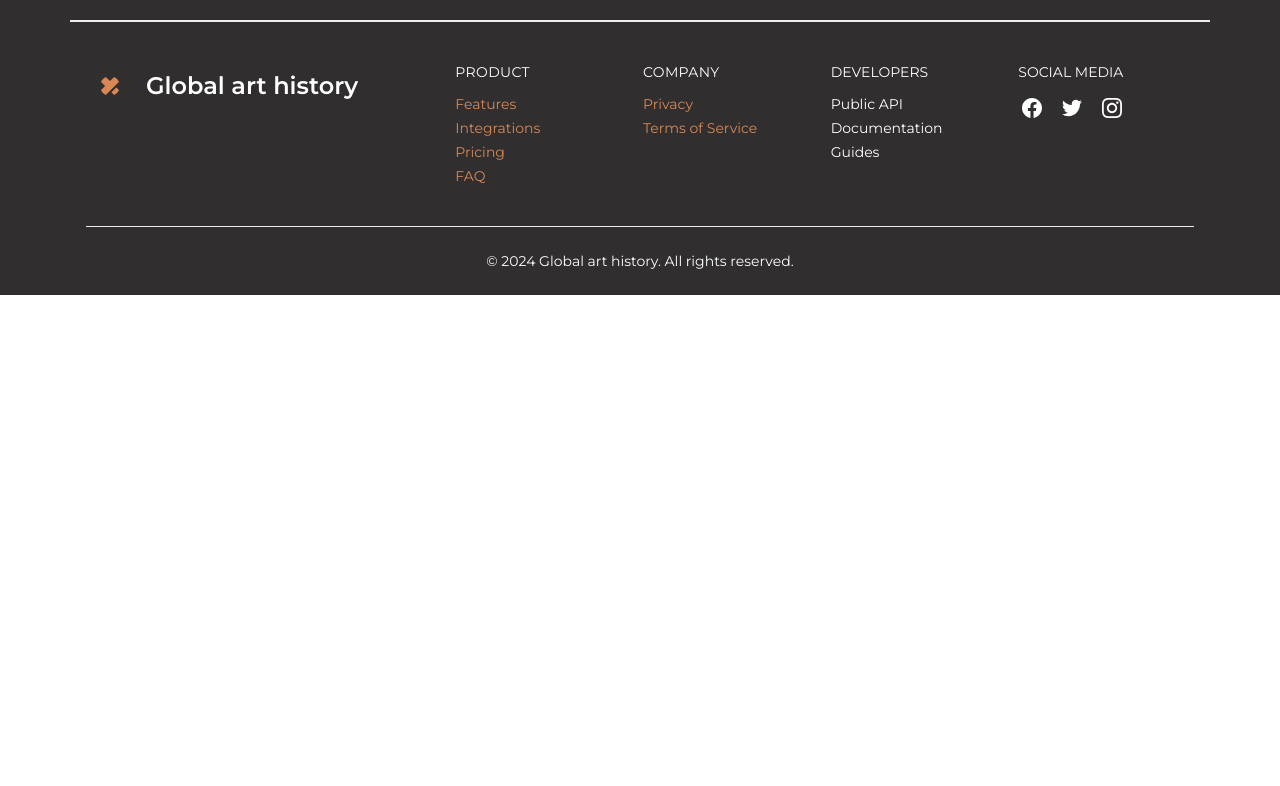
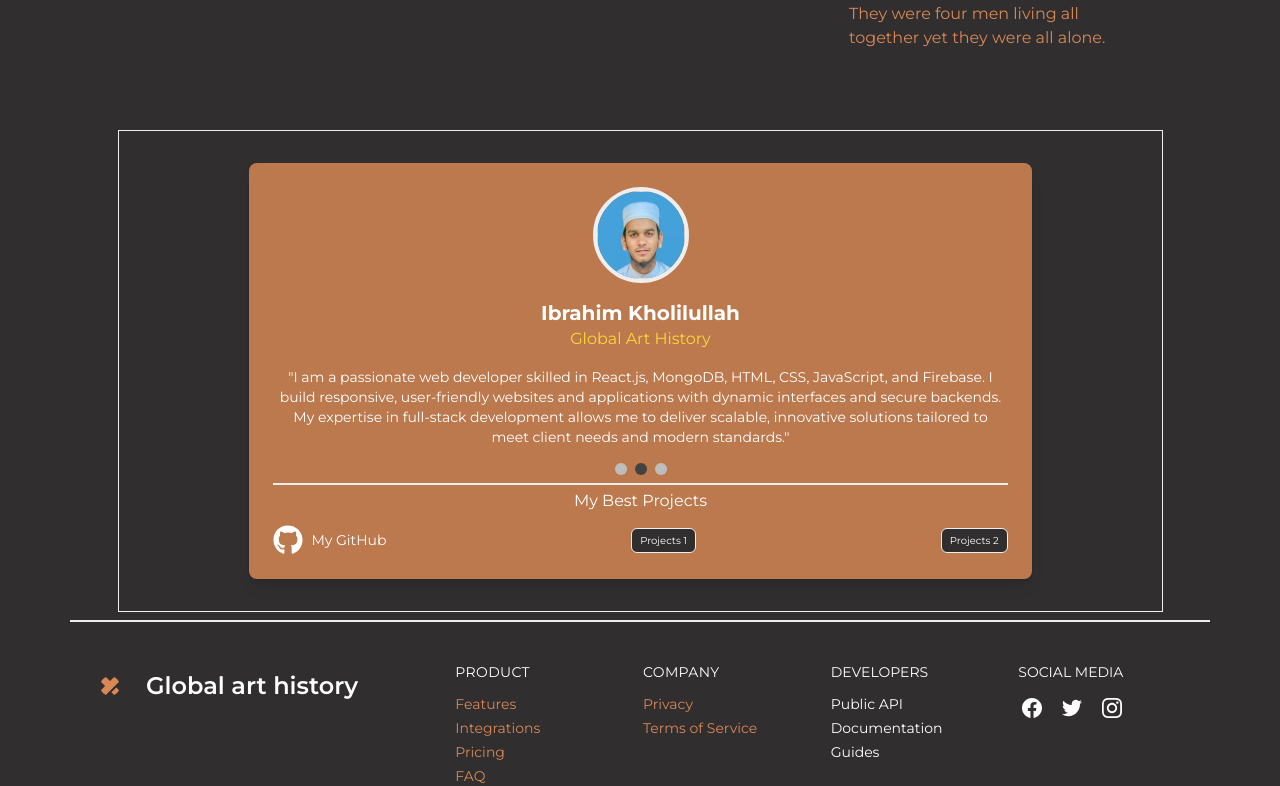
Before and after one commit to ibrahimkholilullah-web/global-Art-History, a React (Vite) app: page / in a window 1280 px wide. Shown: the part 2011-2797 px from the top of the page. Before the commit the page ends 2314 px from the top, so only its background shows below. Built offline with nearby package versions, Linux system fonts and the light colour scheme; no server answers.

Commit message:
90% Complite Projects

```diff
--- /dev/null
+++ b/src/Components/ExtraSection/ExtraFeatures.jsx
@@ -0,0 +1,47 @@
+import React from 'react';
+import author from "../../assets/Image/WhatsApp Image 2024-08-25 at 11.35.03 AM.jpeg"
+import { FaGithub } from 'react-icons/fa';
+import { Link } from 'react-router-dom';
+const ExtraFeatures = () => {
+    return (
+        <div className="flex ibrahim justify-center items-center py-8 border bg-[#302E2F]">
+      <div className="w-3/4  p-6 bg-[#BC794E] rounded-lg shadow-lg text-center">
+        <div className="flex justify-center">
+          <div className="w-24 h-24 rounded-full border-4 border-gray-200 overflow-hidden">
+            <img
+              src={author}
+              alt="User"
+              className="w-full h-full object-cover"
+            />
+          </div>
+        </div>
+        <div className="mt-4">
+          <h3 className="text-xl font-bold">Ibrahim Kholilullah</h3>
+          <p className=" text-[#FDD835]">Global Art History</p>
+        </div>
+        <div className="mt-4">
+          <p className="text-white  text-sm">
+          "I am a passionate web developer skilled in React.js, MongoDB, HTML, CSS, JavaScript, and Firebase. I build responsive, user-friendly websites and applications with dynamic interfaces and secure backends. My expertise in full-stack development allows me to deliver scalable, innovative solutions tailored to meet client needs and modern standards."
+          </p>
+        </div>
+        <div className="mt-4 flex justify-center items-center space-x-2 border-b-2 pb-2">
+          <span className="w-3 h-3 bg-gray-400 rounded-full"></span>
+          <span className="w-3 h-3 bg-gray-800 rounded-full"></span>
+          <span className="w-3 h-3 bg-gray-400 rounded-full"></span>
+        </div>
+        <div>
+            <h1 className='my-1'>My Best Projects</h1>
+            <div className='flex items-center justify-between mt-3'>
+            <a className=' inline-flex items-center gap-2 ' href="https://github.com/dashboard" target="_blank" rel="noopener noreferrer">
+              <FaGithub size={30}/><span className='text-sm'> My GitHub</span>
+             </a>
+                <a href='https://b10-a10-projects.firebaseapp.com' target='_blank' className=' border px-2 py-1 rounded-md text-[10px] bg-[#302E2F] text-white'>Projects 1</a>
+                <a href='https://b10-a9-projects.firebaseapp.com/' target='_blank'  className=' border px-2 py-1  rounded-md text-[10px] bg-[#302E2F] text-white'>Projects 2 </a>
+            </div>
+        </div>
+      </div>
+    </div>
+    );
+};
+
+export default ExtraFeatures;
--- a/src/Components/ExtraSection/ExtrapTwo.jsx
+++ b/src/Components/ExtraSection/ExtrapTwo.jsx
@@ -3,13 +3,13 @@ import ex2 from "../../assets/Image/Ex2.avif"
 const ExtrapTwo = () => {
     return (
 
-            <div className="flex flex-wrap ibrahim md:my-8 lg:flex-nowrap items-center gap-8 p-6 lg:p-12 bg-[#302E2F] border rounded-lg">
+            <div className="flex flex-wrap ibrahim md:my-8 lg:flex-nowrap items-center gap-8 p-6 lg:p-12 bg-[#302E2F]  rounded-lg">
               {/* Image Section */}
-              <div className="w-full lg:w-1/2">
+              <div className="w-full">
                 <img
                   src={ex2} // Replace with your image URL
                   alt="The Great Museum"
-                  className="rounded-lg shadow-lg w-full ibrahim object-cover"
+                  className=" shadow-lg w-full ibrahim object-cover"
                 />
               </div>
 
--- a/src/Components/Firebase/firebase.config.js
+++ b/src/Components/Firebase/firebase.config.js
@@ -12,12 +12,12 @@ import { getAuth } from "firebase/auth";
 
 // Your web app's Firebase configuration
 const firebaseConfig = {
-  apiKey: "AIzaSyCDgTH8TjvPG9bXdikJHAKaYdzo5xtMp-U",
-  authDomain: "national-history.firebaseapp.com",
-  projectId: "national-history",
-  storageBucket: "national-history.firebasestorage.app",
-  messagingSenderId: "95793232487",
-  appId: "1:95793232487:web:d5399c0d5a7ba2033c32c2"
+  apiKey: import.meta.env.VITE_apiKey,
+  authDomain: import.meta.env.VITE_authDomain,
+  projectId: import.meta.env.VITE_projectId,
+  storageBucket: import.meta.env.VITE_storageBucket,
+  messagingSende:import.meta.env.VITE_messagingSende,
+  appId: import.meta.env.VITE_appId
 };
 // Initialize Firebase
 const app = initializeApp(firebaseConfig);
--- a/src/Components/Page/ArtifactCart.jsx
+++ b/src/Components/Page/ArtifactCart.jsx
@@ -1,5 +1,6 @@
 import React from 'react';
 import { Link } from 'react-router-dom';
+import { motion } from "framer-motion";
 
 const ArtifactCart = ({card}) => {
     const {
@@ -11,7 +12,9 @@ const ArtifactCart = ({card}) => {
         _id
     } = card || {}
     return (
-        <Link
+        <motion.div
+		whileHover={{ scale: [null, 1.03, 1.03] }}
+        transition={{ duration: 0.3 }}
 		to={`/viewDitails/${_id}`} className="flex ibrahim border-2 border-[#D98855] flex-col max-w-lg p-6 space-y-6 overflow-hidden rounded-lg shadow-md dark:bg-gray-50 dark:text-gray-800">
 	<div className="flex space-x-4">
 		<img alt="" src={artifactImage} className="object-cover w-12 h-12 rounded-full shadow dark:bg-gray-500" />
@@ -45,7 +48,7 @@ const ArtifactCart = ({card}) => {
 		</div>
 
 	</div>
-           </Link>
+           </motion.div>
     );
 };
 
--- a/src/Components/Page/Banner.jsx
+++ b/src/Components/Page/Banner.jsx
@@ -11,7 +11,7 @@ const Banner = () => {
     loop:0
   })
   return (
-    <Carousel className="h-[60vh] md:h-[80vh] border-2 border-[#D98855] p-1 rounded-xl">
+    <Carousel className="h-[60vh] md:h-[80vh]  border-2 border-[#D98855] p-1 rounded-xl">
       {/* Slide 1 */}
       <div className="relative h-full w-full">
         <img
--- a/src/Components/Page/FeaturedArtifacts.jsx
+++ b/src/Components/Page/FeaturedArtifacts.jsx
@@ -3,7 +3,7 @@ import { useEffect, useState } from "react";
 import { FaAngleDoubleRight } from "react-icons/fa";
 import { Link } from "react-router-dom";
 import toast from "react-hot-toast";
-
+import { motion } from "framer-motion";
 const FeaturedArtifacts = () => {
   const [artifact, setArtifact] = useState([]);
 
@@ -27,8 +27,10 @@ const FeaturedArtifacts = () => {
       <h2 className="text-center my-4 text-lg md:text-3xl text-[#D98855] font-bold border-b-2 py-2">Featured Artifacts</h2>
       <div className="artifact-cards grid grid-cols-1 mx-auto md:grid-cols-2 lg:grid-cols-3 gap-5">
         {artifact.map((artifact) => (
-          <div
-          key={artifact._id} className=" ibrahim border-2 border-white p-1 rounded-md shadow-md dark:bg-gray-50 dark:text-gray-800">
+          <motion.div
+          whileHover={{ scale: [null, 1.05, 1.05] }}
+          transition={{ duration: 0.3 }}
+          key={artifact._id} className=" ibrahim border border-white p-1 shadow-md dark:bg-gray-50 dark:text-gray-800">
             <img
               src={artifact.artifactImage}
               alt={artifact.artifactName}
@@ -54,7 +56,7 @@ const FeaturedArtifacts = () => {
                 See More Details   <FaAngleDoubleRight />
               </Link>
             </div>
-          </div>
+          </motion.div>
         ))}
       </div>
       <Link to="/allArtifacts" className="btn my-2 hover:bg-[#302E2F] bg-[#D98855] text-white border-2">
--- a/src/Components/Page/UserAuthToken.jsx
+++ b/src/Components/Page/UserAuthToken.jsx
@@ -3,7 +3,8 @@ import React, { useContext, useEffect } from 'react';
 import { useNavigate } from 'react-router-dom';
 import { AuthContext } from '../AuthProvider/AuthProvider';
 const AuthAxiose = axios.create({
-    baseURL: "http://localhost:5000",
+    baseURL: "https://assignment-11-server-brown-rho.vercel.app",
+    // baseURL: "http://localhost:5000",
     withCredentials: true
 })
 const UserAuthToken = () => {
--- a/src/Components/Page/ViewDitails.jsx
+++ b/src/Components/Page/ViewDitails.jsx
@@ -6,12 +6,14 @@ import { AuthContext } from '../AuthProvider/AuthProvider';
 import { Helmet } from 'react-helmet-async';
 import UserAuthToken from './UserAuthToken';
 import { FaAngleDoubleLeft } from 'react-icons/fa';
+import Loading from '../PrivatedRouter/Loading';
 
 const ViewDitails = () => {
     const { user } = useContext(AuthContext);
     const [artifact, setArtifact] = useState({});
     const [liked, setLiked] = useState(false);
     const { id } = useParams();
+    const[loding, setLoading] = useState(true)
     const useAuthAxiose = UserAuthToken()
 
     useEffect(() => {
@@ -25,9 +27,13 @@ const ViewDitails = () => {
             setArtifact(data);
         } catch (error) {
             toast.error("Failed to fetch artifact data.");
+        } finally {
+            setLoading(false);
         }
     };
-
+    if(loding){
+        return <Loading></Loading>
+    }
     const checkLikedState = async () => {
         try {
             const { data } = await axios.get(`${import.meta.env.VITE_APP_URL}/likes/check`, {
--- a/src/Components/Path/Home.jsx
+++ b/src/Components/Path/Home.jsx
@@ -4,6 +4,7 @@ import ExtraOne from '../ExtraSection/ExtraOne';
 import FeaturedArtifacts from '../Page/FeaturedArtifacts';
 import { Helmet } from 'react-helmet-async';
 import ExtrapTwo from '../ExtraSection/ExtrapTwo';
+import ExtraFeatures from '../ExtraSection/ExtraFeatures';
 
 const Home = () => {
     return (
@@ -15,6 +16,7 @@ const Home = () => {
             <ExtraOne></ExtraOne>
             <FeaturedArtifacts></FeaturedArtifacts>
             <ExtrapTwo></ExtrapTwo>
+            <ExtraFeatures></ExtraFeatures>
         </div>
     );
 };
--- a/src/Components/Path/LikedArtifacts.jsx
+++ b/src/Components/Path/LikedArtifacts.jsx
@@ -6,6 +6,7 @@ import { Helmet } from 'react-helmet-async';
 import UserAuthToken from '../Page/UserAuthToken';
  import nodata  from "../../assets/Image/Nodata.png"
 import toast from 'react-hot-toast';
+import Loading from '../PrivatedRouter/Loading';
 const LikedArtifacts = () => {
     const { user } = useContext(AuthContext);
     const [likes, setLikes] = useState([]);
@@ -30,7 +31,7 @@ const LikedArtifacts = () => {
     };
 
     if (loading) {
-        return <p>Loading liked artifacts...</p>;
+        return <Loading></Loading>
     }
 
     return (
```
Also changed, not shown: src/Components/Path/AllArtifacts.jsx (+13 -7 lines), src/assets/Image/WhatsApp Image 2024-08-25 at 11.35.03 AM.jpeg (added).
